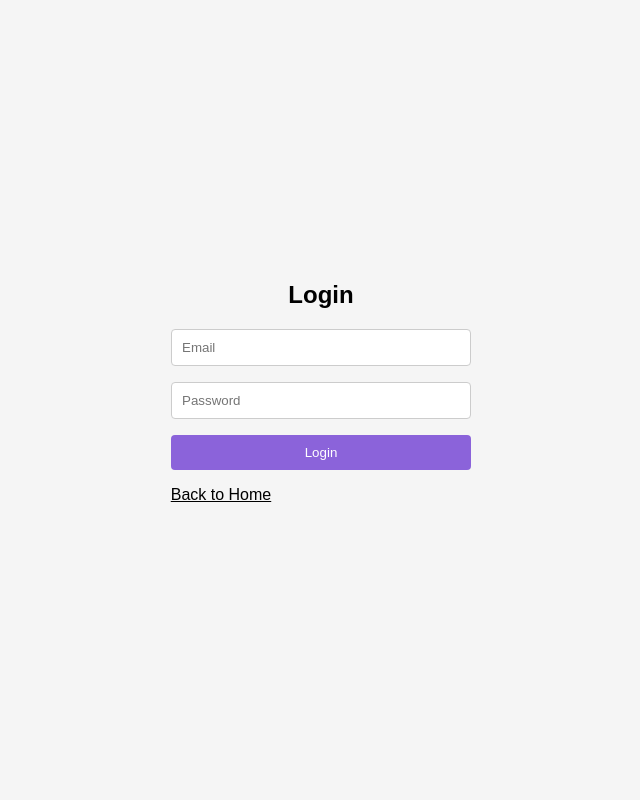
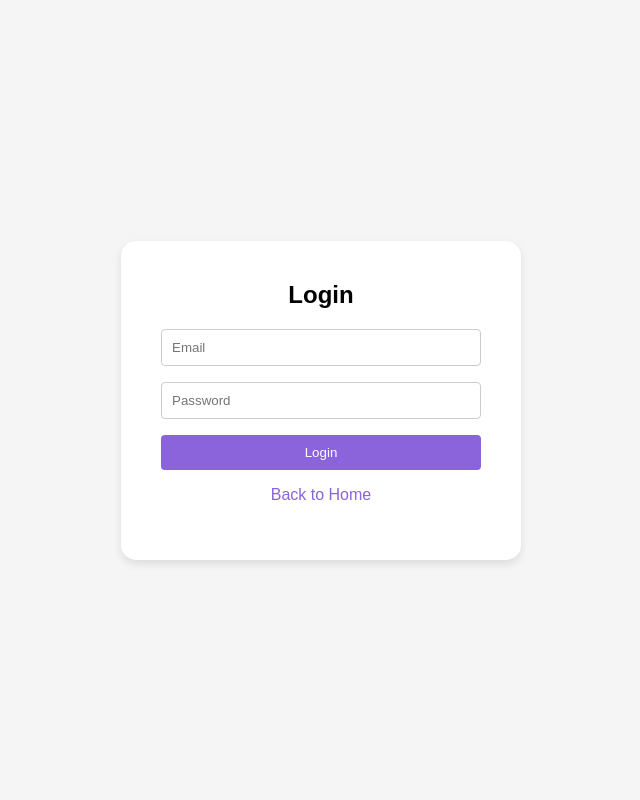
Before and after one commit to rinabug/music-buddy, a Python web app: template backend/templates/login.html in a window 1280 px wide. Shown: the whole page, without its empty margins (319-959 px from the left). Run offline with Jinja, Linux system fonts and the light colour scheme; the template is opened without the code that fills it, so the values that code supplies are empty.

Commit message:
finished styling both login&signup pages

```diff
--- a/backend/templates/login.html
+++ b/backend/templates/login.html
@@ -8,6 +8,7 @@
 </head>
 <body>
     <div class="login-container">
+        <div class="form-bubble">
             <h2>Login</h2>
             <form id="login-form">
                 <input type="email" id="email" placeholder="Email" required>
@@ -15,6 +16,7 @@
                 <button type="submit">Login</button>
             </form>
             <a href="start-page.html" class="B-home">Back to Home</a>
+        </div>
         <!-- <a href="" class="">Forgot Password?</a> !-->
     </div>
     <script src="/static/js/login.js"></script>
--- a/backend/templates/signup.html
+++ b/backend/templates/signup.html
@@ -8,6 +8,7 @@
 </head>
 <body>
     <div class="register-container">
+        <div class="form-bubble">
         <h2>Sign-Up</h2>
         <form id="register-form">
             <input type="text" id="name" placeholder="Full Name" required>
@@ -15,7 +16,8 @@
             <input type="password" id="password" placeholder="Password" required>
             <button type="submit">SignUp</button>
         </form>
-        <a href="start-page.html" class="B-home2">Back to Home</a>
+        <a href="start-page.html" class="B-home">Back to Home</a>
+        </div>
     </div>
     <script src="/static/js/signup.js"></script>
 </body>
--- a/static/css/styles.css
+++ b/static/css/styles.css
@@ -56,6 +56,8 @@
     background-color: #CB98ED;
 }
 
+/*Login Page*/
+
 .login-container {
     display: flex;
     flex-direction: column;
@@ -69,10 +71,21 @@
     margin-bottom: 20px;
 }
 
+.form-bubble {
+    background-color: white;
+    padding: 40px;
+    width: 400px;
+    border-radius: 15px;
+    box-shadow: 0 4px 8px rgba(0, 0, 0, 0.1);
+    display: flex;
+    flex-direction: column;
+    align-items: center;
+}
+
 .login-container form {
     display: flex;
     flex-direction: column;
-    width: 300px;
+    width: 100%;
 }
 
 .login-container input {
@@ -80,6 +93,7 @@
     padding: 10px;
     border: 1px solid #ccc;
     border-radius: 4px;
+    width: 100%;
 }
 
 .login-container button {
@@ -95,6 +109,20 @@
 .login-container button:hover {
     background-color: #CB98ED;
 }
+
+.B-home {
+    color: #8B63DA;
+    border: none;
+    cursor: pointer;
+    margin-bottom: 16px;
+    text-decoration: none;
+    font-size: 16px;
+}
+
+.B-home:hover{
+    color: black;
+}
+/*Signup Page*/
 
 .register-container {
     display: flex;
@@ -134,21 +162,6 @@
 
 .register-container button:hover {
     background-color: #CB98ED;
-}
-
-.B-home {
-    color: black;
-    border: none;
-    cursor: pointer;
-    margin-bottom: 16px;
-    margin-right: 200px;
-}
-
-.B-home2 {
-    color: black;
-    border: none;
-    cursor: pointer;
-    margin-bottom: 16px;
 }
 
 /* User-home styling */
```
Lines whose indentation alone changed are shown as unchanged.
